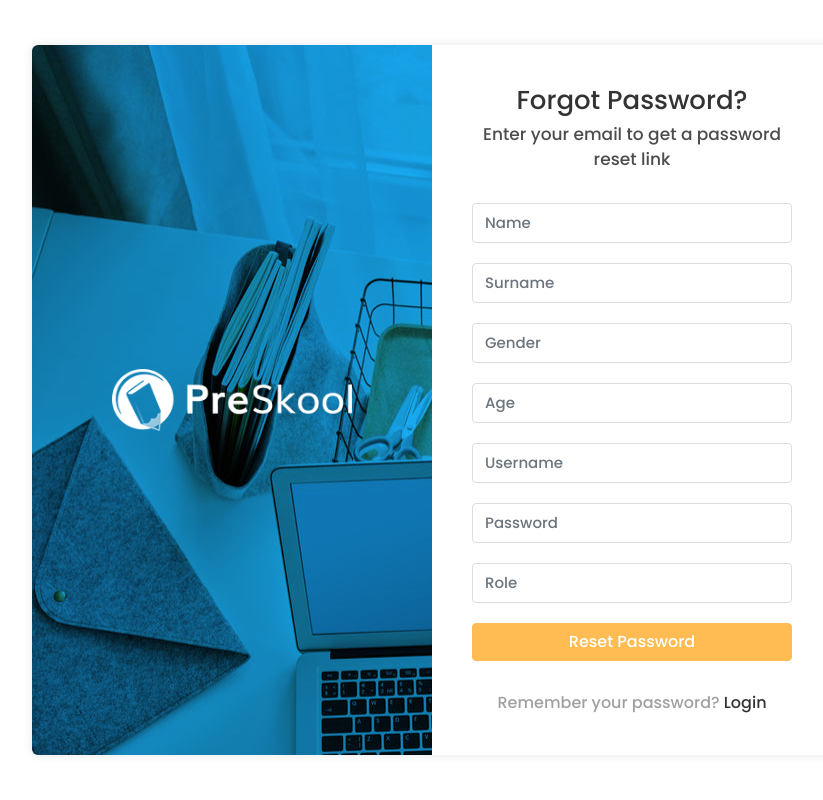
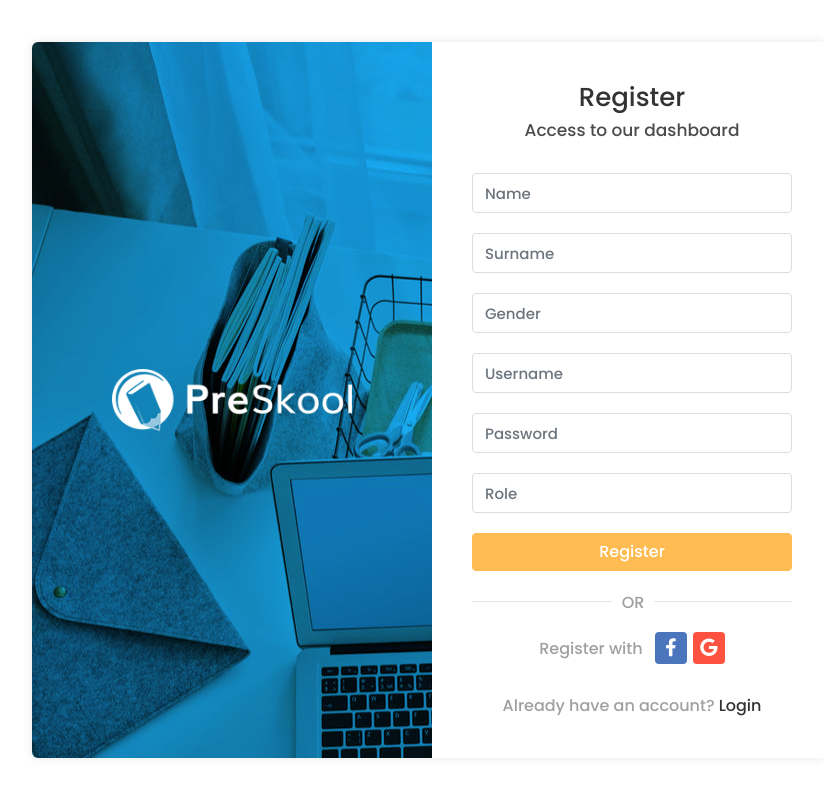
Before and after one commit to AndiCaka/Student-Management-System-SMS-, a PHP site: page /register.php in a window 1280 px wide. Shown: the whole page, without its empty margins (208-1031 px from the left). Run offline with PHP 8.4, Linux system fonts and the light colour scheme.

Commit message:
register upgrade

```diff
--- a/connection.php
+++ b/connection.php
@@ -1,6 +1,6 @@
 <?php
 
-$conn = mysqli_connect('localhost', 'root', '', 'sms');
+$conn = mysqli_connect('localhost', 'root', '6sprq5F2', 'sms');
 
 if(!$conn){
     echo "Error occurred!<br>".mysqli_error();
--- a/login.php
+++ b/login.php
@@ -88,8 +88,6 @@ if(isset($_POST['login'])){
                      </div>
                            <div class="form-group">
                            <button type="submit" class="btn btn-primary px-4" name="login">Login</button>
-
-
                         <div class="social-login">
                            <span>Login with</span>
                            <a href="#" class="facebook"><i class="fab fa-facebook-f"></i></a><a href="#" class="google"><i class="fab fa-google"></i></a>
--- a/register.php
+++ b/register.php
@@ -1,24 +1,5 @@
-
 <!DOCTYPE html>
 <html lang="en">
-
-<!-- Mirrored from preschool.dreamguystech.com/php-template/forgot-password.php by HTTrack Website Copier/3.x [XR&CO'2014], Thu, 28 Oct 2021 11:11:58 GMT -->
-<head>
-<meta charset="utf-8">
-<meta name="viewport" content="width=device-width, initial-scale=1.0, user-scalable=0">
-<title>Preskool - Forgot Password</title>
-
-<link rel="shortcut icon" href="assets/img/favicon.png">
-<link rel="stylesheet" href="https://fonts.googleapis.com/css2?family=Poppins:ital,wght@0,500;0,600;0,700;1,400&amp;display=swap">
-
-<link rel="stylesheet" href="assets/plugins/bootstrap/css/bootstrap.min.css">
-
-<link rel="stylesheet" href="assets/plugins/fontawesome/css/fontawesome.min.css">
-<link rel="stylesheet" href="assets/plugins/fontawesome/css/all.min.css">
-
-<link rel="stylesheet" href="assets/css/style.css">
-</head>
-<body>
 
 <?php
 if(isset($_POST['register'])){
@@ -28,8 +9,8 @@ if(isset($_POST['register'])){
 
     if(!($product = mysqli_fetch_assoc($isAccountQuery))){
         $sql = "INSERT into user
-        (name, surname, age, gender, username, password, role)
-        VALUES ('".$_POST['name']."', '".$_POST['surname']."', '".$_POST['age']."', '".$_POST['gender']."', '".$_POST['username']."' , '".$_POST['password']."','".$_POST['role']."')";
+        (name, surname, gender, username, password, role)
+        VALUES ('".$_POST['name']."', '".$_POST['surname']."', '".$_POST['gender']."', '".$_POST['username']."' , '".$_POST['password']."','".$_POST['role']."')";
 
         $result = mysqli_query($conn, $sql);
         if(!$result){
@@ -53,6 +34,24 @@ if(isset($_POST['register'])){
 }
 ?>
 
+<!-- Mirrored from preschool.dreamguystech.com/php-template/register.php by HTTrack Website Copier/3.x [XR&CO'2014], Thu, 28 Oct 2021 11:11:58 GMT -->
+<head>
+<meta charset="utf-8">
+<meta name="viewport" >
+<title>Preskool - Register</title>
+
+<link rel="shortcut icon" href="assets/img/favicon.png">
+<link rel="stylesheet" href="https://fonts.googleapis.com/css2?family=Poppins:ital,wght@0,500;0,600;0,700;1,400&amp;display=swap">
+
+<link rel="stylesheet" href="assets/plugins/bootstrap/css/bootstrap.min.css">
+
+<link rel="stylesheet" href="assets/plugins/fontawesome/css/fontawesome.min.css">
+<link rel="stylesheet" href="assets/plugins/fontawesome/css/all.min.css">
+
+<link rel="stylesheet" href="assets/css/style.css">
+</head>
+<body>
+
 <div class="main-wrapper login-body">
 <div class="login-wrapper">
 <div class="container">
@@ -62,38 +61,44 @@ if(isset($_POST['register'])){
 </div>
 <div class="login-right">
 <div class="login-right-wrap">
-<h1>Forgot Password?</h1>
-<p class="account-subtitle">Enter your email to get a password reset link</p>
+<h1>Register</h1>
+<p class="account-subtitle">Access to our dashboard</p>
 
-<form action="https://preschool.dreamguystech.com/php-template/login.php">
-<div class="form-group">
-<input class="form-control" type="text" placeholder="Name">
+<form method="POST" >
+    <div class="form-group">
+<input class="form-control" type="text" name="name" placeholder="Name">
 </div>
 <div class="form-group">
-<input class="form-control" type="text" placeholder="Surname">
+<input class="form-control" type="text" name="surname" placeholder="Surname">
 </div>
 <div class="form-group">
-<input class="form-control" type="text" placeholder="Gender">
+<input class="form-control" type="text" name="gender" placeholder="Gender">
 </div>
 <div class="form-group">
-<input class="form-control" type="text" placeholder="Age">
+<input class="form-control" type="text" name="username" placeholder="Username">
 </div>
 <div class="form-group">
-<input class="form-control" type="text" placeholder="Username">
+<input class="form-control" type="password" name="password" placeholder="Password">
 </div>
 <div class="form-group">
-<input class="form-control" type="text" placeholder="Password">
+<input class="form-control" type="text" name="role" placeholder="Role">
 </div>
-<div class="form-group">
-<input class="form-control" type="text" placeholder="Role">
-</div>
-
 <div class="form-group mb-0">
-<button class="btn btn-primary btn-block" type="submit">Reset Password</button>
+<button class="btn btn-primary btn-block" name="register" type="submit">Register</button>
 </div>
 </form>
 
-<div class="text-center dont-have">Remember your password? <a href="login.php">Login</a></div>
+<div class="login-or">
+<span class="or-line"></span>
+<span class="span-or">or</span>
+</div>
+
+<div class="social-login">
+<span>Register with</span>
+<a href="#" class="facebook"><i class="fab fa-facebook-f"></i></a><a href="#" class="google"><i class="fab fa-google"></i></a>
+</div>
+
+<div class="text-center dont-have">Already have an account? <a href="login.php">Login</a></div>
 </div>
 </div>
 </div>
@@ -110,5 +115,5 @@ if(isset($_POST['register'])){
 <script src="assets/js/script.js"></script>
 </body>
 
-<!-- Mirrored from preschool.dreamguystech.com/php-template/forgot-password.php by HTTrack Website Copier/3.x [XR&CO'2014], Thu, 28 Oct 2021 11:11:58 GMT -->
+<!-- Mirrored from preschool.dreamguystech.com/php-template/register.php by HTTrack Website Copier/3.x [XR&CO'2014], Thu, 28 Oct 2021 11:11:58 GMT -->
 </html>
```
Lines whose indentation alone changed are shown as unchanged.
